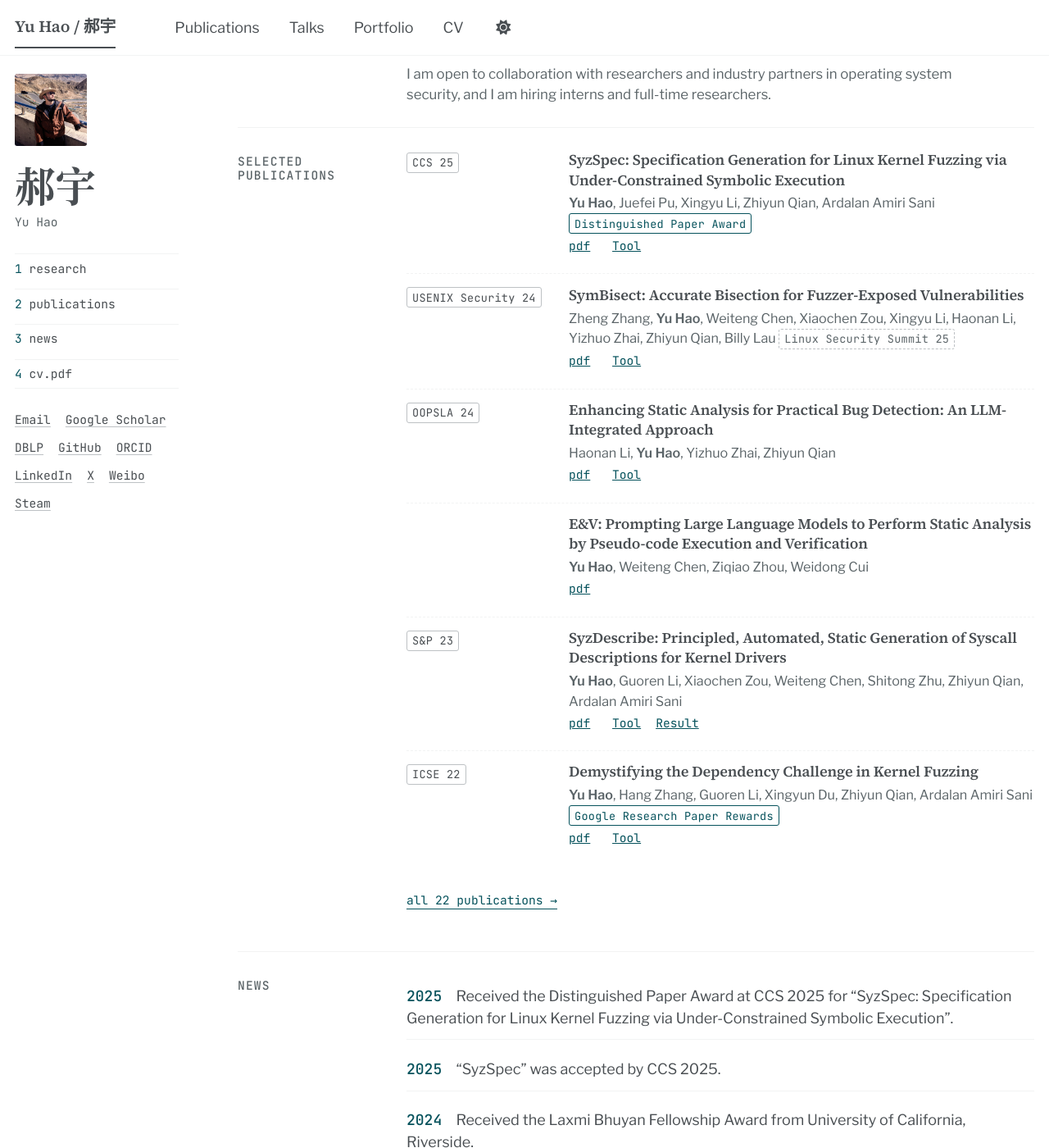
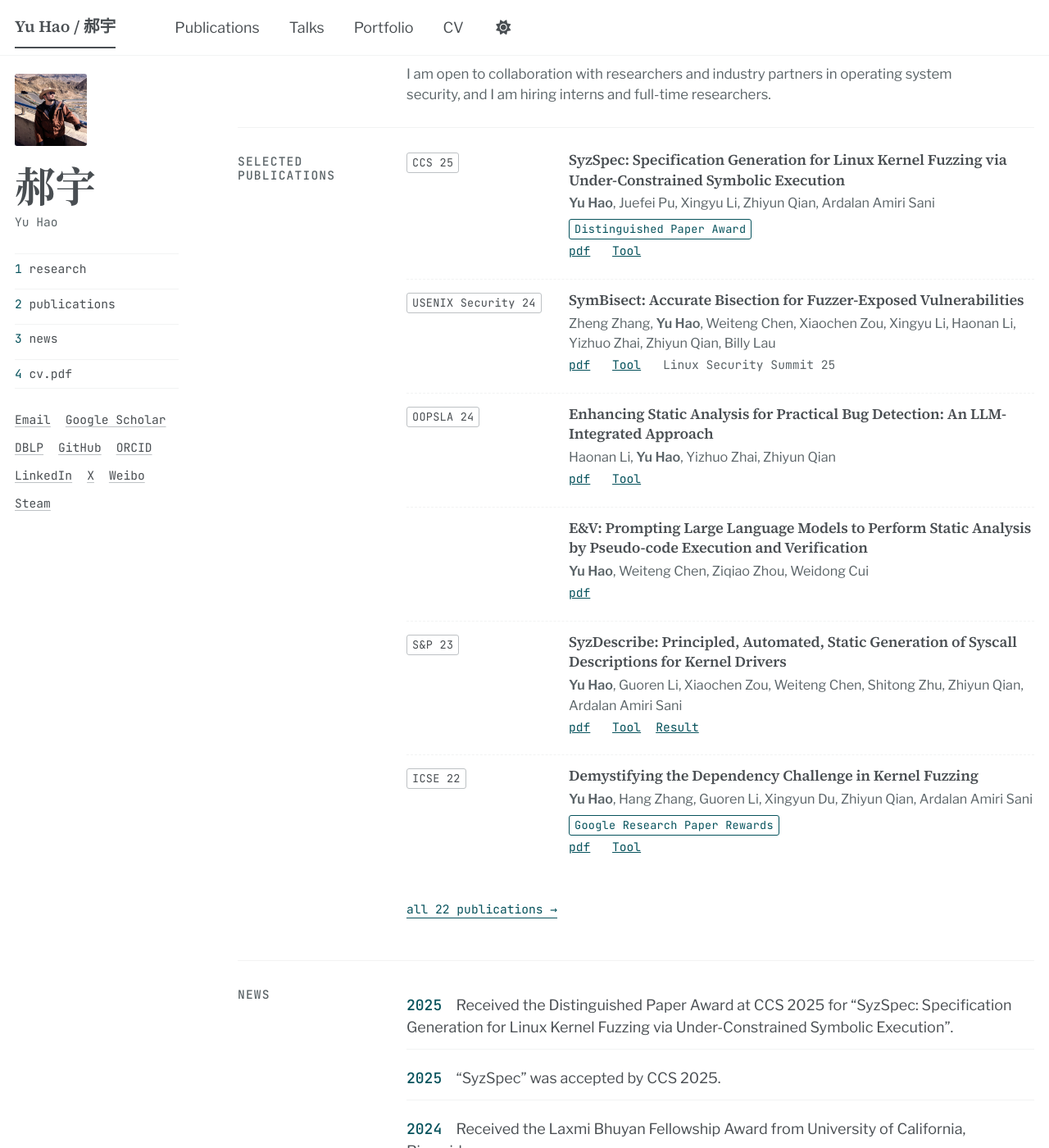
Before and after one commit to ZHYfeng/ZHYfeng.github.io, a Jekyll site: the page built from _pages/about.md, in a window 1280 px wide and 1400 px high, scrolled down 975 px. Shown: the whole window at 82% size. Built offline with Jekyll 4.4.1, drawn with Linux system fonts in a browser that asks for light colours; a script bundle is joined from its source files by our own code; library files that are not in the unit come from our copies.

Commit message:
Put paper awards on their own line and list talk venues with the links
Co-Authored-By: Claude Mythos 5.1 <noreply@anthropic.com>

```diff
--- a/_includes/pub-entry.html
+++ b/_includes/pub-entry.html
@@ -8,7 +8,8 @@ publication page. Parameters: pub (required), full (all links), notitle.
   <span>{% if pub.venue_short != "" %}<span class="tag">{{ pub.venue_short }}</span>{% endif %}</span>
   <div>
     {% unless include.notitle %}<h3><a href="{{ base_path }}/publication/{{ site.data.publication_urls[pub.id] }}/">{{ pub.title }}</a></h3>{% endunless %}
-    <p>{{ pub.authors | join: ", " | replace: "Yu Hao", "<strong>Yu Hao</strong>" }}{% for a in pub.awards %} <span class="tag tag--award">{{ a }}</span>{% endfor %}{% for t in pub.talks %} <span class="tag tag--talk">{{ t }}</span>{% endfor %}</p>
+    <p>{{ pub.authors | join: ", " | replace: "Yu Hao", "<strong>Yu Hao</strong>" }}</p>
+    {% if pub.awards.size > 0 %}<p class="awards">{% for a in pub.awards %}<span class="tag tag--award">{{ a }}</span>{% endfor %}</p>{% endif %}
     {% if include.full %}<p class="venue">{{ pub.venue }}</p>{% endif %}
     <p class="links">
       {% if pub.pdf %}<a href="{{ pub.pdf }}">pdf</a>{% endif %}
@@ -20,6 +21,7 @@ publication page. Parameters: pub (required), full (all links), notitle.
       {% if pub.slides %}<a href="{{ pub.slides }}">slides</a>{% endif %}
       {% if pub.youtube %}<a href="{{ pub.youtube }}">video</a>{% endif %}
       {% endif %}
+      {% for t in pub.talks %}<span>{{ t }}</span>{% endfor %}
     </p>
   </div>
 </li>
--- a/_sass/layout/_custom.scss
+++ b/_sass/layout/_custom.scss
@@ -77,7 +77,6 @@ h1, h2, h3, h4 {
   white-space: nowrap;
 }
 .tag--award { border-color: var(--accent); color: var(--accent); }
-.tag--talk { border-style: dashed; color: var(--muted); }
 
 .textlinks {
   list-style: none;
@@ -435,6 +434,10 @@ h1, h2, h3, h4 {
     color: var(--muted);
   }
 
+  .awards {
+    margin-top: 0.35rem;
+  }
+
   .venue {
     font-style: italic;
   }
@@ -442,8 +445,12 @@ h1, h2, h3, h4 {
   .links {
     @extend %mono-label;
 
+    a,
+    span {
+      margin-right: 1rem;
+    }
+
     a {
-      margin-right: 1rem;
       color: var(--accent);
     }
   }
```
